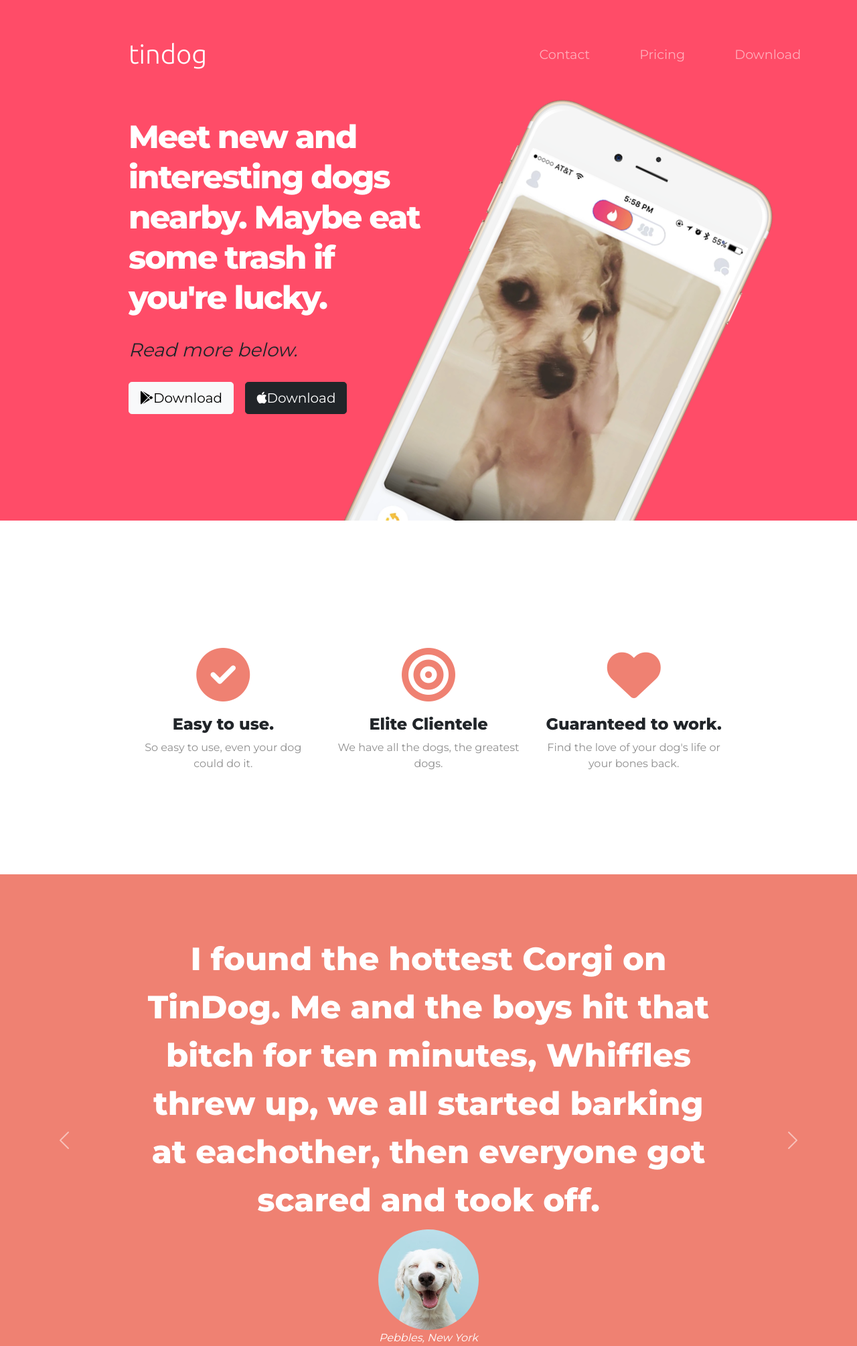
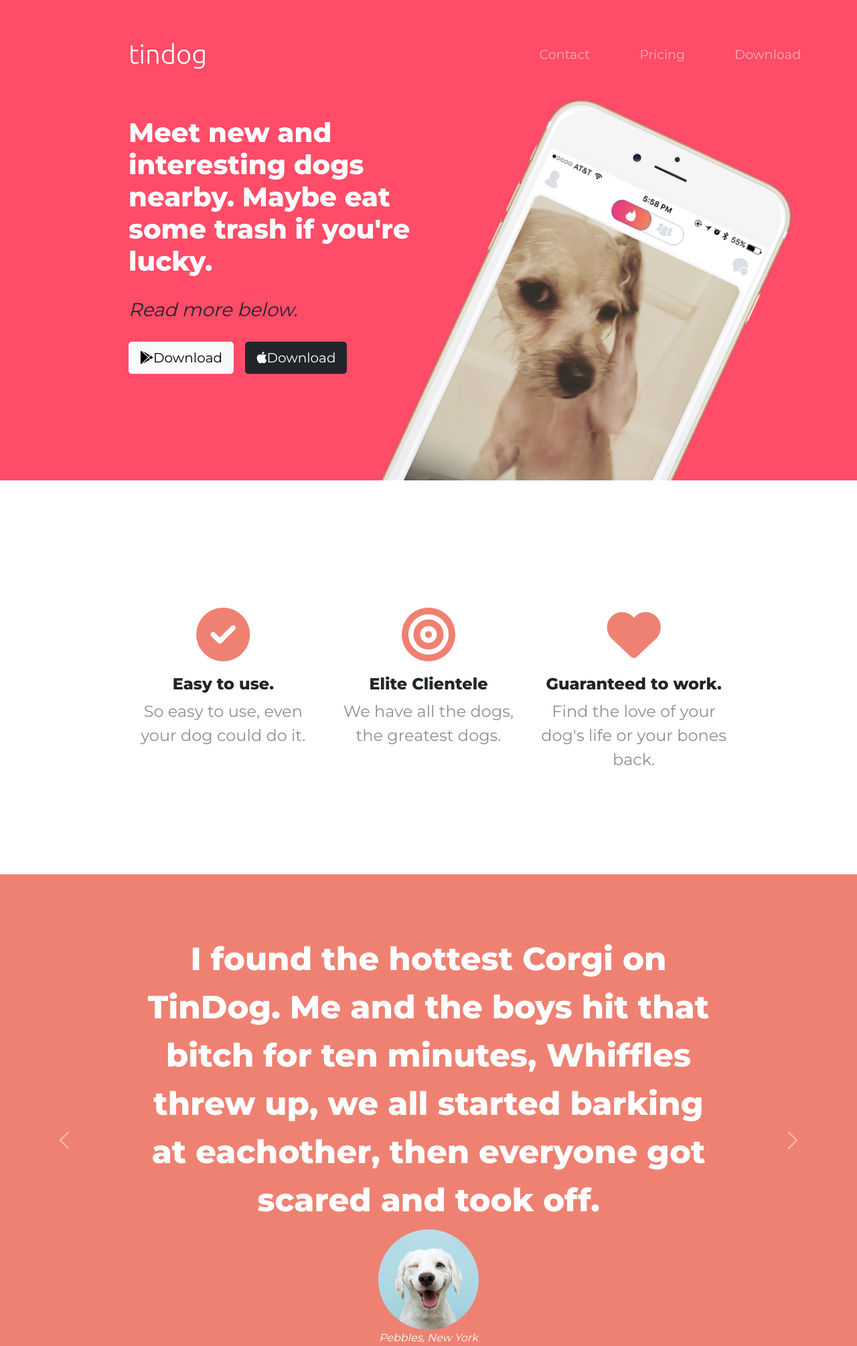
Before and after one commit to wasitthat/TinDog, a Flask app: page / in a window 1280 px wide. Shown: the top 2009 px of the page at 67% size. Run offline with Flask 2, Linux system fonts and the light colour scheme; some libraries are stand-ins or nearby versions.

Commit message:
refactored some

```diff
--- a/static/css/styles.css
+++ b/static/css/styles.css
@@ -1,27 +1,37 @@
 body{
-    font-family:"Montserrat", sans-serif;
+    font-family:"Montserrat";
+    text-align:center;
+}
+.colored-section{
+    background-color: #ff4c68;
 }
 
-h1{
-    font-size: 3rem;
-    font-weight: 600;
-    line-height: 1.25;
-    color: white;
-    letter-spacing: -2px;
+.white-section{
+    background-color: #fff;
+}
+h1, h2, h3, h4, h5, h6{
+    font-family: "Montserrat";
 }
 
-h2{
-    font-family: 'Montserrat', sans-serif;
-    font-size: 3rem;
-    line-height: 1.5;
-    font-weight: 800;
+p{
+    font-size: 1.5rem;
 }
-
+.big-heading{
+    font-family: 'Montserrat';
+    color:#fff;
+    font-weight:900;
+}
+.section-heading{
+    font-size:3rem;
+    line-height:1.5;
+}
 .navbar-brand{
     font-family: "Ubuntu", sans-serif;
     font-size: 2.5rem;
 }
-
+.feature-title{
+    font-size: 1.5rem;
+}
 .container-fluid{
     padding: 3% 15% 7%;
 }
@@ -32,35 +42,35 @@ h2{
 
 img{
 }
-
+    #title{
+        text-align: left;
+    }
 .phone{
     transform: rotate(25deg);
     position: absolute;
-    right: 20%;
-}
-@media (min-width: 751px) and (max-width:1200px){
-    .phone{
-        transform: rotate(0deg);
-        position: static;
-        margin-right: auto;
-        margin-left: auto;
-    }
-
-    #title{
-        text-align: center;
-    }
 }
 
-@media(max-width: 750){
+@ media (max-width: 767px){
     .phone{
         transform: rotate(0deg);
         position: static;
         margin-right:auto;
         margin-left: auto;
 
-        z-index: 1;
+        z-index: -3;
     }
    }
+@media (min-width:768px) and (max-width:1200px){
+    .phone{
+        transform: rotate(0deg);
+        position: static;
+        margin-right: auto;
+        margin-left: auto;
+        z-index:-2;
+    }
+}
+
+
 
 .nav-item{
     padding-right:20%;
--- a/templates/index.html
+++ b/templates/index.html
@@ -22,7 +22,7 @@
 </head>
 
 <body>
-  <section id="title" style="background-color: #ff4c68">
+  <section id="title" class="colored-section" >
     <div class="container-fluid">
       <!-- Nav Bar -->
       <nav class="navbar navbar-expand-lg navbar-dark">
@@ -35,21 +35,20 @@
           <a href="" class = "navbar-brand">tindog</a>
           <ul class = "navbar-nav ms-auto">
             <li class="nav-item ">
-              <a href="" class = "nav-link">Contact</a>
+              <a href="#footer" class = "nav-link">Contact</a>
             </li>
             <li class="nav-item">
-              <a href="" class = "nav-link">Pricing</a>
+              <a href="#pricing" class = "nav-link">Pricing</a>
             </li>
             <li class="nav-item">
-              <a href="" class = "nav-link">Download</a>
+              <a href="#cta" class = "nav-link">Download</a>
             </li>
           </ul>
         </div>
       </nav>
-      <!-- Title -->
       <div class="row">
         <div class = "col-md-6">
-          <h1><b>Meet new and interesting dogs nearby. Maybe eat some trash if you're lucky.</b></h1>
+          <h1 class="big-heading">Meet new and interesting dogs nearby. Maybe eat some trash if you're lucky.</h1>
           <br>
           <h3><em>Read more below.</em></h3>
           <button1 type="button" class="download-button btn btn-light  btn-lg">
@@ -65,28 +64,28 @@
   </section>
 
   <!-- Features -->
-  <section id="features">
+  <section id="features" class="white-section">
     <div class="row">
       <div class="box col-lg-4">
         <i class="icon fa-solid fa-circle-check"></i>
-        <h3>Easy to use.</h3>
+        <h3 class="feature-title">Easy to use.</h3>
         <p>So easy to use, even your dog could do it.</p>
       </div>
       <div class="box col-lg-4">
         <i class="icon fa-solid fa-bullseye"></i>
-        <h3>Elite Clientele</h3>
+        <h3 class="feature-title">Elite Clientele</h3>
         <p>We have all the dogs, the greatest dogs.</p>
       </div>
       <div class="box col-lg-4">
         <i class="icon fa-solid fa-heart"></i>
-        <h3>Guaranteed to work.</h3>
+        <h3 class="feature-title">Guaranteed to work.</h3>
         <p>Find the love of your dog's life or your bones back.</p>
       </div>
     </div>
   </section>
 
 <!-- Testimonials -->
-  <section id="testimonials">
+  <section id="testimonials" class="colored-section">
     <div class="box col-12-md">
       <div id = "doggies" class = "carousel slide" data-bs-ride = "carousel">
         <div class = "carousel-inner">
@@ -120,15 +119,15 @@
 
   </section>
   <!-- Press -->
-  <section id="press">
+  <section id="press" >
     <img class="press-logo" src="static/images/techcrunch.png" alt="tc-logo">
     <img class="press-logo" src="static/images/tnw.png" alt="tnw-logo">
     <img class="press-logo" src="static/images/bizinsider.png" alt="biz-insider-logo">
     <img class="press-logo" src="static/images/mashable.png" alt="mashable-logo">
   </section>
 
-  <section id="pricing">
-    <h2>A Plan For Every Good Boys Needs</h2>
+  <section id="pricing" class="white-section">
+    <h2 class="section-heading">A Plan For Every Good Boys Needs</h2>
     <p>Simple and affordable price plans for you and your dog.</p>
 
     <div class="container ">
@@ -141,7 +140,7 @@
               </div>
              <div class="card-body">
               <h1 class="price">Free</h1>
-              <ul class="list-unstyled mt-3 mb-4">
+              <ul class="price-text list-unstyled mt-3 mb-4">
                 <li>5 Matches Per Day</li>
                 <li>10 Messages Per Day</li>
                 <li>Unlimited App Usage</li>
@@ -157,7 +156,7 @@
               </div>
               <div class="card-body">
                 <h1 class="price card-title pricing-card-title"><unit class="fa-solid fa-bone bone"></unit>15 <small class="text-muted">/ mo</small></h1>
-                <ul class="list-unstyled mt-3 mb-4">
+                <ul class="price-text list-unstyled mt-3 mb-4">
                   <li>Unlimited Matches</li>
                   <li>Unlimited Messages</li>
                   <li>Unlimited App Usage</li>
@@ -173,7 +172,7 @@
               </div>
               <div class="card-body">
                 <h1 class="card-title card-body price pricing-card-title"><unit class="fa-solid fa-bone bone"></unit>29 <small class="text-muted">/ mo</small></h1>
-                <ul class="list-unstyled mt-3 mb-4" >
+                <ul class="price-text list-unstyled mt-3 mb-4" >
                   <li>Priority Listing</li>
                   <li>Unlimited Matches</li>
                   <li>Unlimited Messages</li>
@@ -192,7 +191,7 @@
 
 
   <!-- Call to Action -->
-  <section id="cta">
+  <section id="cta" class="colored-section">
     <h1>Find the True Love of Your Dog's Life Today.</h1>
     <h3><em>If it ain't you, you filthy perv.</em></h3>
     <div class="bottom-buttons">
@@ -204,7 +203,7 @@
   </section>
 
   <!-- Footer -->
-  <footer id="footer">
+  <footer id="footer" class="white-section">
     <div class="icons">
       <a href="" class = "icons fa-brands fa-facebook"></a>
       <a href="" class = "icons fa-brands fa-instagram"></a>
```
Also changed, not shown: other parts of static/css/styles.css (+12 -15 lines).
